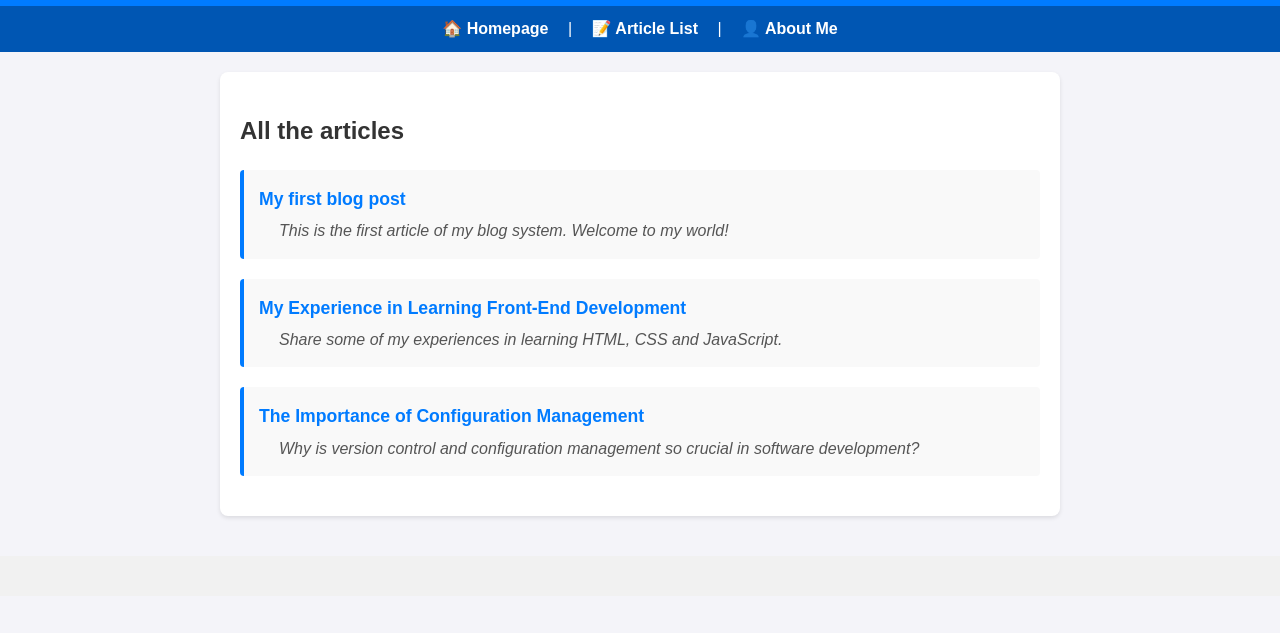
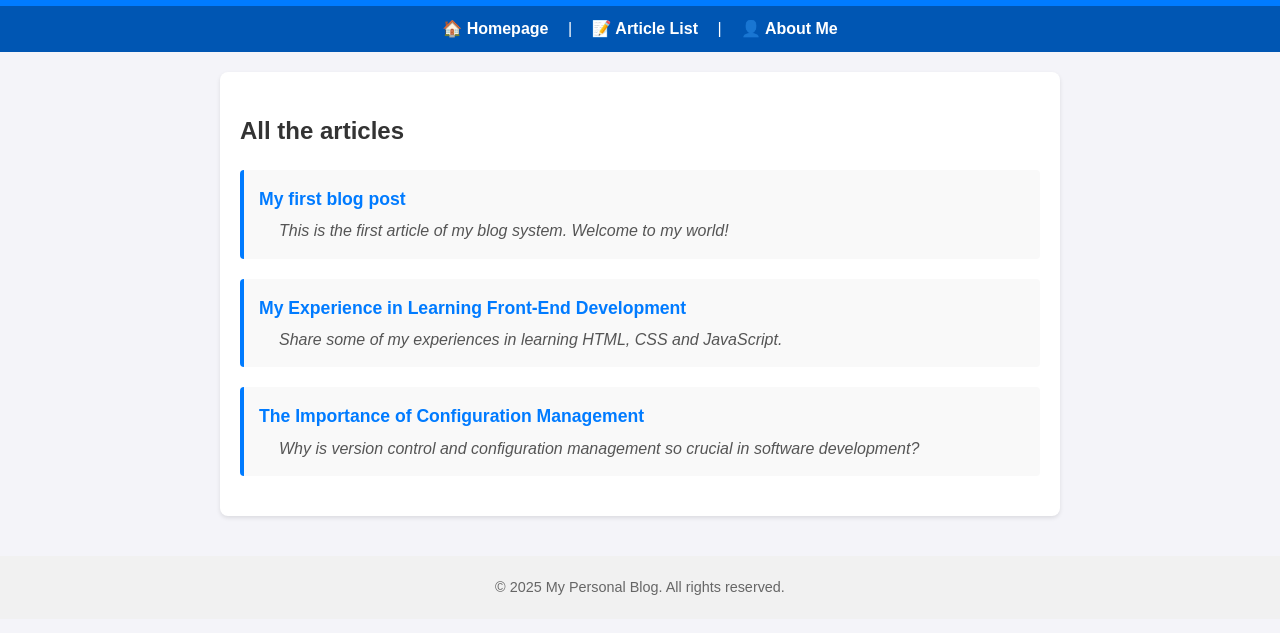
Before and after one commit to xiang-123-art/my-personal-blog-html, a plain HTML site: page articles.html in a window 1280 px wide. Shown: the part 85-718 px from the top of the page. Drawn offline with Linux system fonts and the light colour scheme.

Commit message:
Add Articles Page

```diff
--- a/articles.html
+++ b/articles.html
@@ -9,24 +9,40 @@
   <header>
     <h1>📝 Article List</h1>
   </header>
+
   <nav>
+
   </nav>
+
   <main>
     <h2>All the articles</h2>
     <ul id="article-list">
-      <!-- JavaScript will dynamically insert the article list. -->
+
     </ul>
   </main>
+
+  <footer>
+
+  </footer>
+
+
   <script src="js/config.js"></script>
   <script src="js/data.js"></script>
+
+
   <script>
+
     const list = document.getElementById('article-list');
+    if (list && articles) {
       articles.forEach(article => {
         const li = document.createElement('li');
+
+
         const a = document.createElement('a');
         a.href = `article-detail.html?id=${article.id}`;
         a.textContent = article.title;
         li.appendChild(a);
+
 
         const summary = document.createElement('p');
         summary.textContent = article.summary;
@@ -36,18 +52,21 @@
 
         list.appendChild(li);
       });
-  </script>
-  <script>
+    }
+
+
     const nav = document.querySelector('nav');
     if (nav && SITE_CONFIG && SITE_CONFIG.navLinks) {
-      nav.innerHTML = SITE_CONFIG.navLinks.map(link => `<a href="${link.url}">${link.name}</a>`).join(' | ');
+      nav.innerHTML = SITE_CONFIG.navLinks
+        .map(link => `<a href="${link.url}">${link.name}</a>`)
+        .join(' | ');
     }
+
+
     const footer = document.querySelector('footer');
     if (footer && SITE_CONFIG && SITE_CONFIG.footerText) {
       footer.textContent = SITE_CONFIG.footerText;
     }
   </script>
-  <footer>
-  </footer>
 </body>
 </html>
```
Lines whose indentation alone changed are shown as unchanged.
